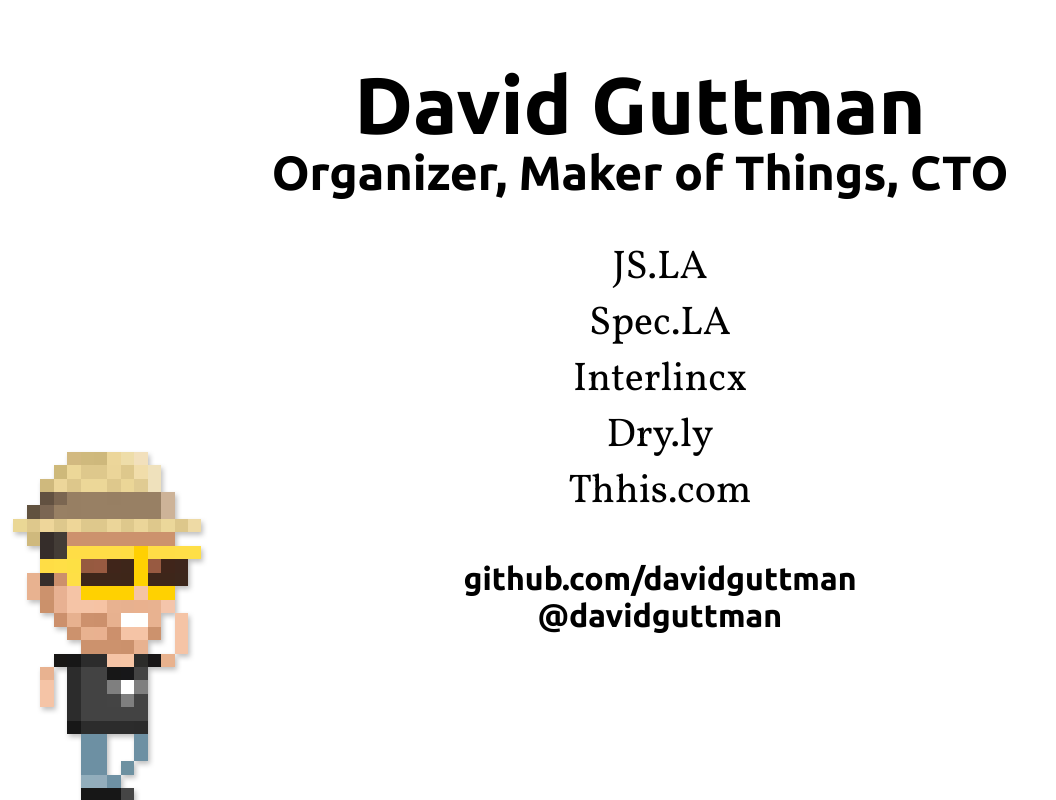
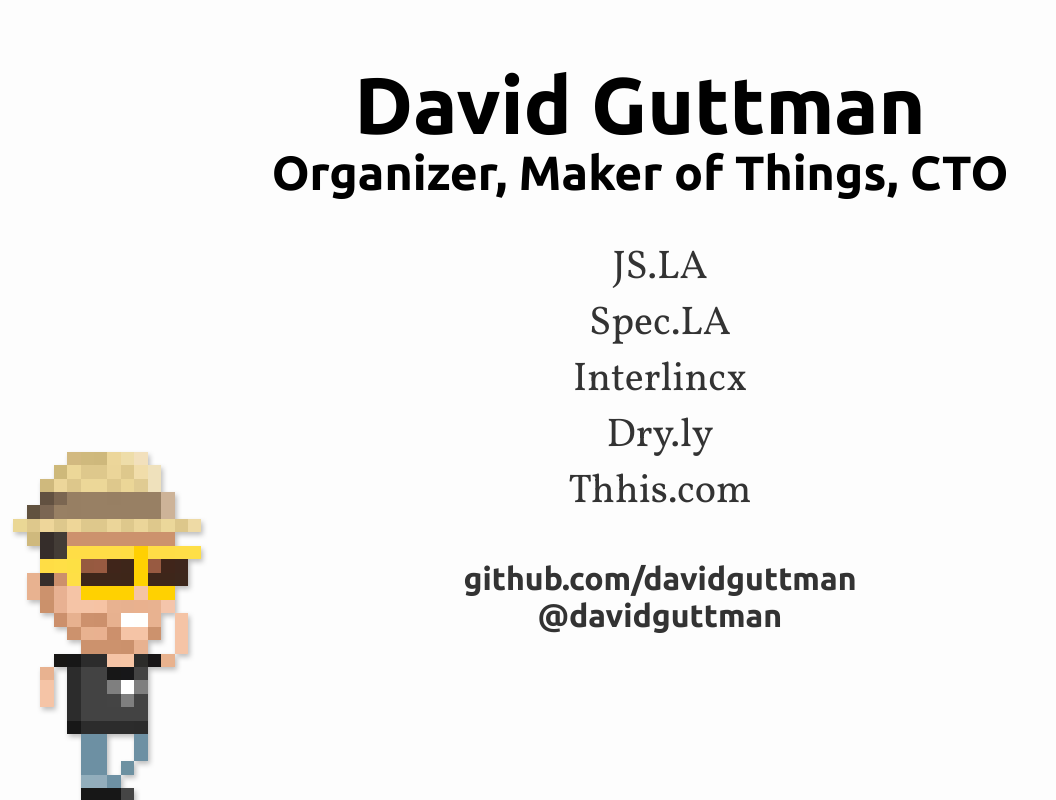
Before and after one commit to davidguttman/davidguttman.com, a plain HTML site: page index.html in a window 1280 px wide. Shown: the whole page, without its empty margins (0-1056 px from the left). Drawn offline with Linux system fonts and the light colour scheme.

Commit message:
added favicon, links

```diff
--- a/index.html
+++ b/index.html
@@ -1,6 +1,8 @@
 <html>
 <head>
   <title>DavidGuttman.com</title>
+
+  <link rel="icon" href="favicon.png">
   <link href="http://fonts.googleapis.com/css?family=Ubuntu:bold" rel="stylesheet" type="text/css">
   <link href="http://fonts.googleapis.com/css?family=Vollkorn" rel="stylesheet" type="text/css">
   <style type="text/css">
@@ -11,6 +13,7 @@
 
     body {
       font-family: 'Vollkorn', Georgia, Times, serif;
+      background-color: #fdfdfd;
       text-align: center;
     }
 
@@ -25,6 +28,16 @@
 
     h2 {
       font-size: 300%;
+    }
+
+    a {
+      color: #333;
+      text-decoration: none;
+    }
+
+    a:hover {
+      color: #111;
+      text-decoration: underline;
     }
 
     ul {
@@ -43,6 +56,7 @@
       position: fixed;
       bottom: -10px;
       left: 10px;
+      z-index: -1;
     }
   </style>
 </head>
@@ -52,18 +66,32 @@
 
   <div class="projects">
     <ul>
-      <li>JS.LA</li>
-      <li>Spec.LA</li>
-      <li>Interlincx</li>
-      <li>Dry.ly</li>
-      <li>Thhis.com</li>
+      <li>
+        <a href="http://js.la">JS.LA</a>
+      </li>
+      <li>
+        <a href="http://spec.la">Spec.LA</a>
+      </li>
+      <li>
+        <a href="http://interlincx.com">Interlincx</a>
+      </li>
+      <li>
+        <a href="http://dry.ly">Dry.ly</a>
+      </li>
+      <li>
+        <a href="http://thhis.com">Thhis.com</a>
+      </li>
     </ul>
   </div>
 
   <div class="social">
     <ul>
-      <li>github.com/davidguttman</li>
-      <li>@davidguttman</li>
+      <li>
+        <a href="http://github.com/davidguttman">github.com/davidguttman</a>
+      </li>
+      <li>
+        <a href="http://twitter.com/davidguttman">@davidguttman</a>
+      </li>
     </ul>
   </div>
 
```
Also changed, not shown: favicon.png (added).
